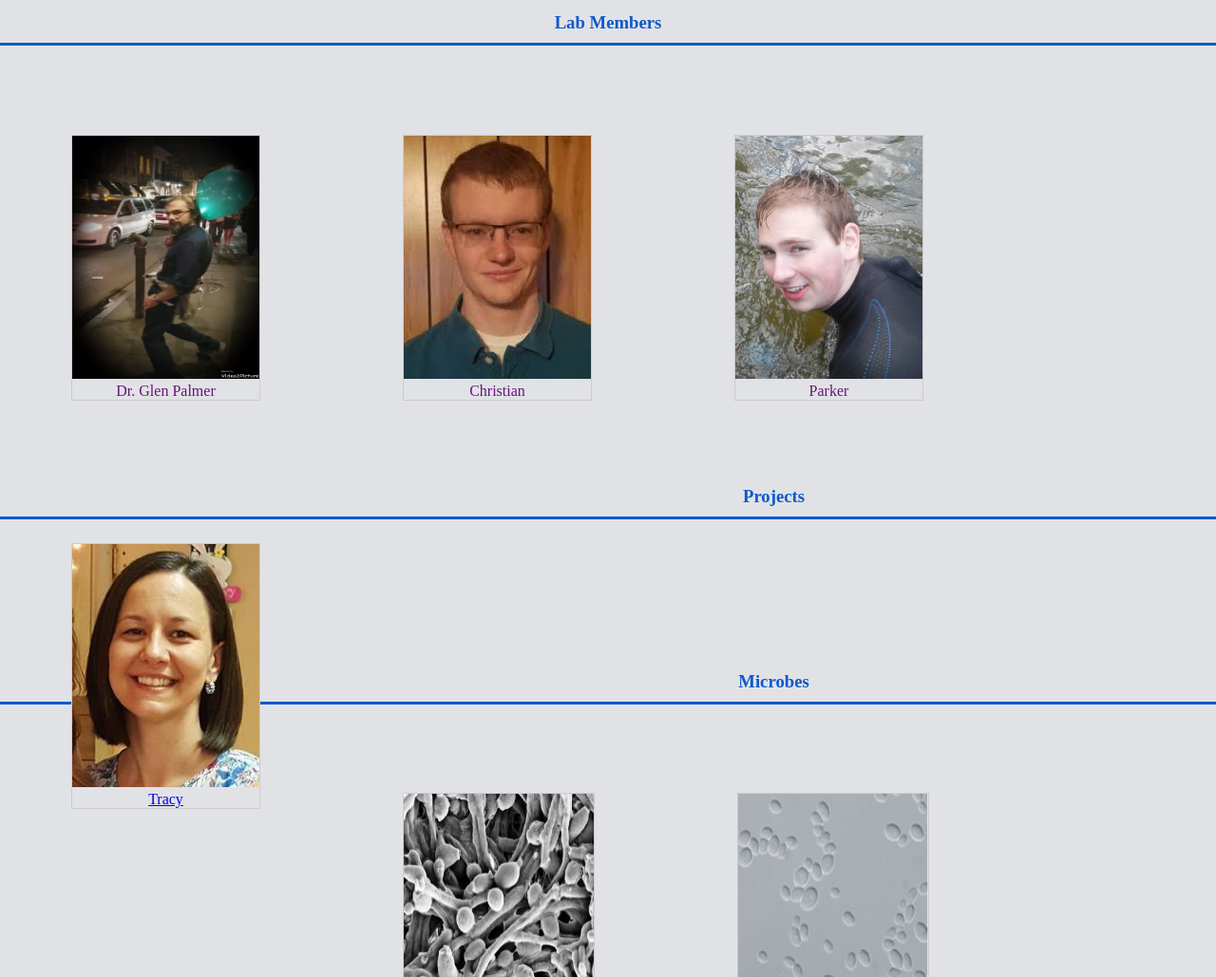
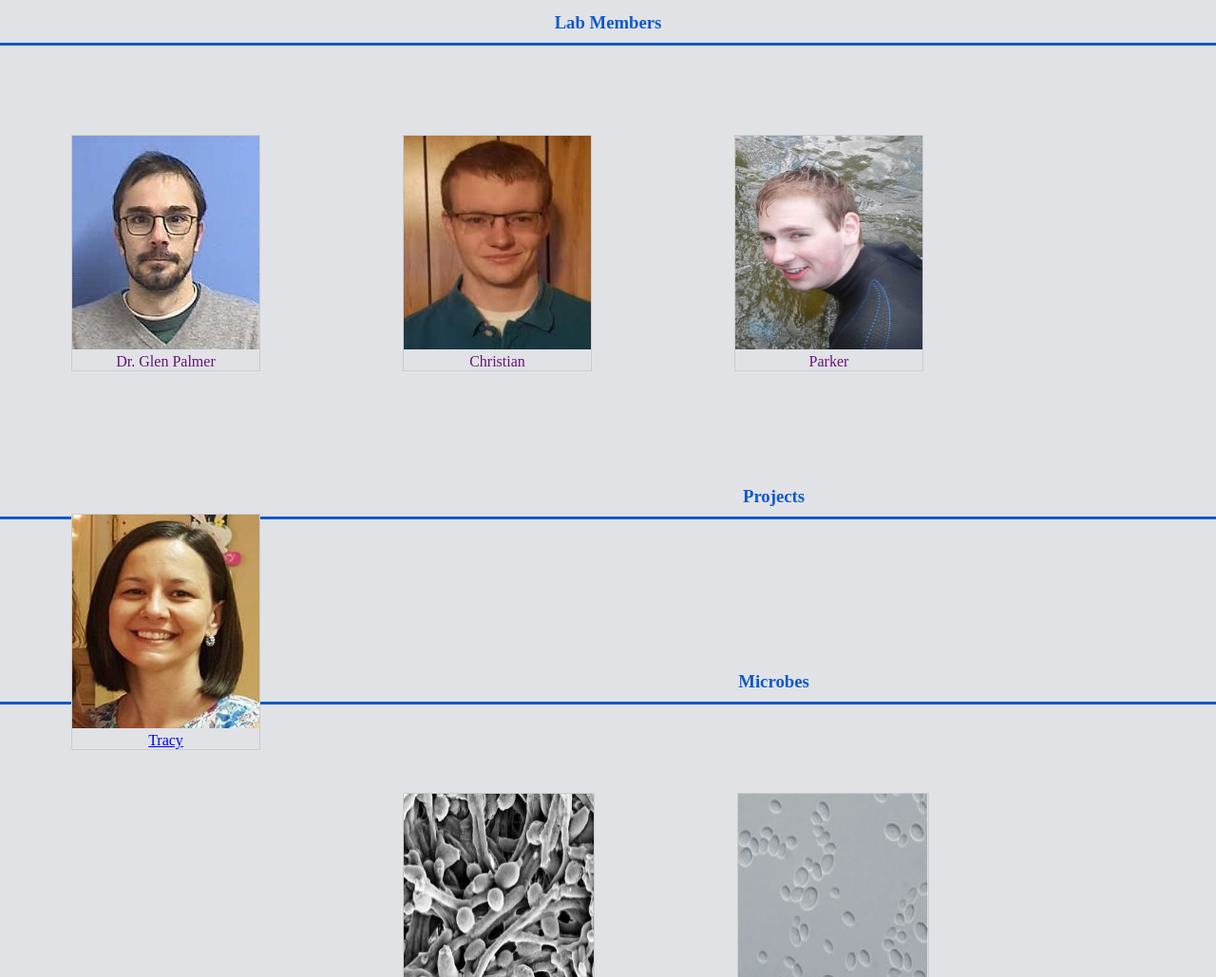
Before and after one commit to tlm293/html-me-something, a plain HTML site: page index.html in a window 1280 px wide. Shown: the part 543-1572 px from the top of the page at 95% size. Drawn offline with Linux system fonts and the light colour scheme.

Commit message:
new pic of glen

```diff
--- a/index.html
+++ b/index.html
@@ -48,15 +48,15 @@
             <h3>Lab Members</h3>
 
                     <div class="gallery">
-                        <img src="GlenBalloon2.jpg" alt="Picture of Dr. Glen Palmer." width="197" height="256"><figcaption>Dr. Glen Palmer</figcaption>
+                        <img src="glen.jpg" alt="Picture of Dr. Glen Palmer." width="197" height="225"><figcaption>Dr. Glen Palmer</figcaption>
                     </div>
                     <div class="gallery">
-                        <img src="Christian.jpeg" alt="Picture of Christian" width="197" height="256"><figcaption>Christian</figcaption>
+                        <img src="Christian.jpeg" alt="Picture of Christian" width="197" height="225"><figcaption>Christian</figcaption>
                     </div>
-                    <div class="gallery"><img src="Parker.jpg" alt="Picture of Parker" width="197" height="256"><figcaption>Parker</figcaption>
+                    <div class="gallery"><img src="Parker.jpg" alt="Picture of Parker" width="197" height="225"><figcaption>Parker</figcaption>
                     </div>
                     <div class="gallery">
-                        <a href="tracy.html"><img src="Tracy.jpg" alt="Picture of Tracy" width="197" height="256"><figcaption>Tracy</figcaption>
+                        <a href="tracy.html"><img src="Tracy.jpg" alt="Picture of Tracy" width="197" height="225"><figcaption>Tracy</figcaption>
                         </a>
                     </div>
                     <br>
```
Also changed, not shown: glen.jpg (added).
